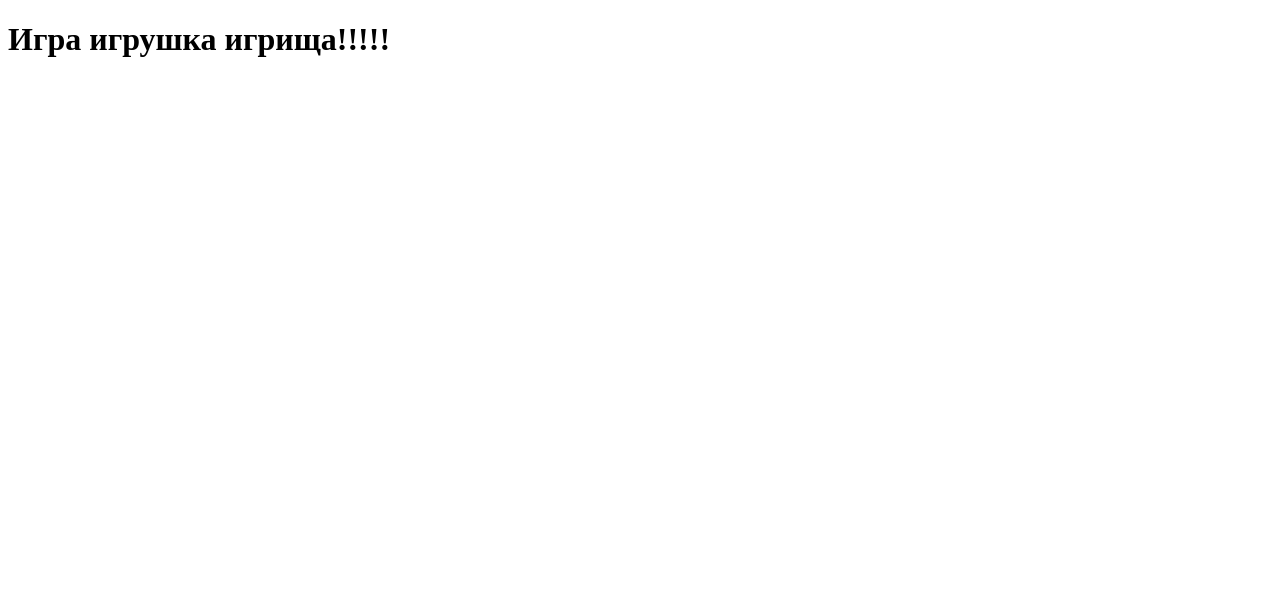
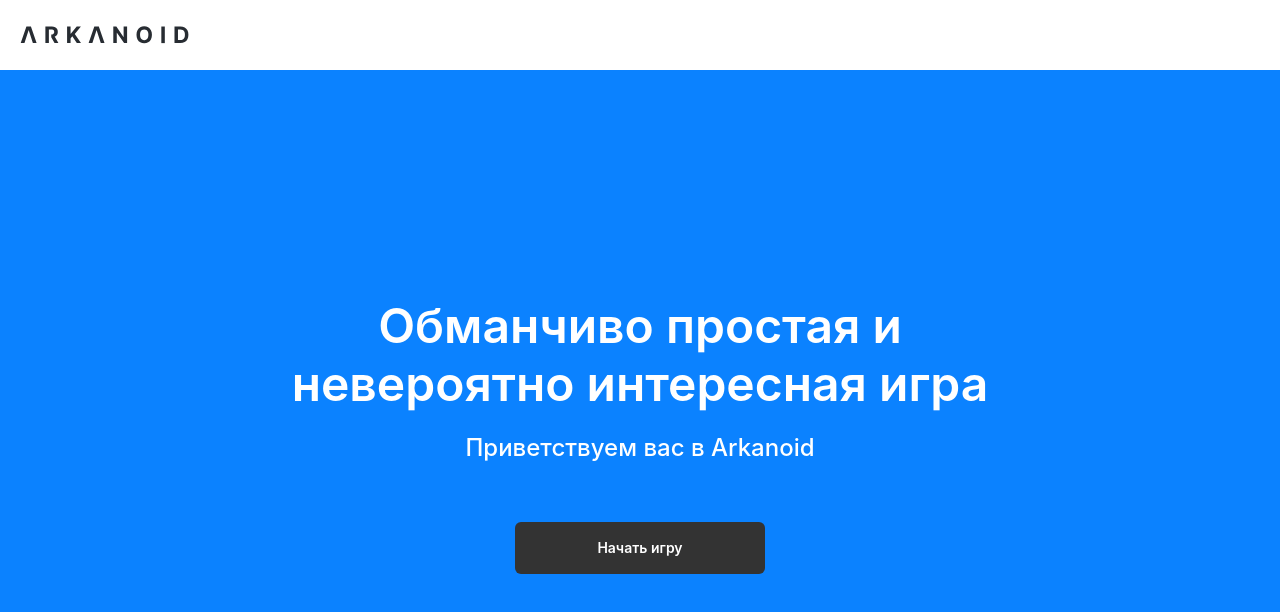
Before and after one commit to ya-praktikum-hornets/ya-praktikum-arkanoid, a React app: page / in a window 1280 px wide. Shown: the top 612 px of the page. Built offline with nearby package versions, Linux system fonts and the light colour scheme; the HTML template or start-up script is replaced by a standard one.

Commit message:
Add Home page

```diff
--- a/src/App.tsx
+++ b/src/App.tsx
@@ -1,10 +1,14 @@
 import React from 'react';
+import { Home } from './pages';
+
+import GlobalStyle from './styles/global';
 
 function App() {
   return (
-    <div>
-      <h1>Игра игрушка игрища!!!!!</h1>
-    </div>
+    <>
+      <Home />
+      <GlobalStyle />
+    </>
   );
 }
 export default App;
--- a/src/components/Button/style.ts
+++ b/src/components/Button/style.ts
@@ -1,6 +1,7 @@
 import styled from 'styled-components';
 
-const ButtonElement = styled.button`
+const ButtonElement = styled.button<{primary: boolean}>`
+    max-width: 250px;
     width: 100%;
     height: 52px;
 
@@ -10,7 +11,7 @@ const ButtonElement = styled.button`
     font-weight: 600;
     font-size: 14px;
     color: #fff;
-    background: #0B82FF;
+    background: ${({ primary }) => primary ? '#0B82FF' : '#333333'};
     border-radius: 6px;
 `;
 
--- a/src/components/Container/style.ts
+++ b/src/components/Container/style.ts
@@ -1,11 +1,19 @@
 import styled from 'styled-components';
 
-const ContainerElement = styled.main`
+const ContainerElement = styled.main<{
+    justify: 'flex-start' | 'flex-end' | 'center' | 'stretch' | 'space-between' | 'space-around',
+    align: 'flex-start' | 'flex-end' | 'center' | 'stretch' | 'baseline',
+    direction: 'column' | 'row' | 'column-reverse' | 'row-reverse',
+    gap: string,
+}>`
     height: calc(100vh - 70px);
     padding: 20px 0 20px 0;
+
     display: flex;
-    justify-content: center;
-    align-items: center;
+    justify-content: ${({justify}) => justify || 'stretch'};
+    align-items: ${({align}) => align || 'stretch'};
+    flex-direction: ${({direction}) => direction || 'row'};
+    gap: ${({gap}) => gap || '0'};
 `;
 
 export { ContainerElement };
--- /dev/null
+++ b/src/pages/Home/Home.tsx
@@ -0,0 +1,19 @@
+import React from 'react';
+
+import { Header, Container, Button } from '../../components';
+import { Subtitle, Title } from './style';
+
+function Home() {
+    return (
+        <>
+            <Header />
+            <Container justify='center' align='center' gap='20px' direction='column'>
+                <Title>Обманчиво простая и невероятно интересная игра</Title>
+                <Subtitle>Приветствуем вас в Arkanoid</Subtitle>
+                <Button>Начать игру</Button>
+            </Container>
+        </>
+    );
+}
+
+export default Home;
--- /dev/null
+++ b/src/pages/Home/style.ts
@@ -0,0 +1,20 @@
+import styled from 'styled-components';
+
+const Title = styled.h1`
+    max-width: 700px;
+    font-weight: 600;
+    font-size: 48px;
+    line-height: 58px;
+    text-align: center;
+    color: #FFFFFF;
+`;
+
+const Subtitle = styled.p`
+    font-weight: 500;
+    font-size: 24px;
+    text-align: center;
+    color: #FFFFFF;
+    margin-bottom: 40px;
+`;
+
+export { Title, Subtitle };
--- a/src/pages/index.ts
+++ b/src/pages/index.ts
@@ -1,2 +1,3 @@
 export { default as Login } from './Login/Login';
 export { default as SingIn } from './SingIn/SingIn';
+export { default as Home } from './Home/Home';
```
